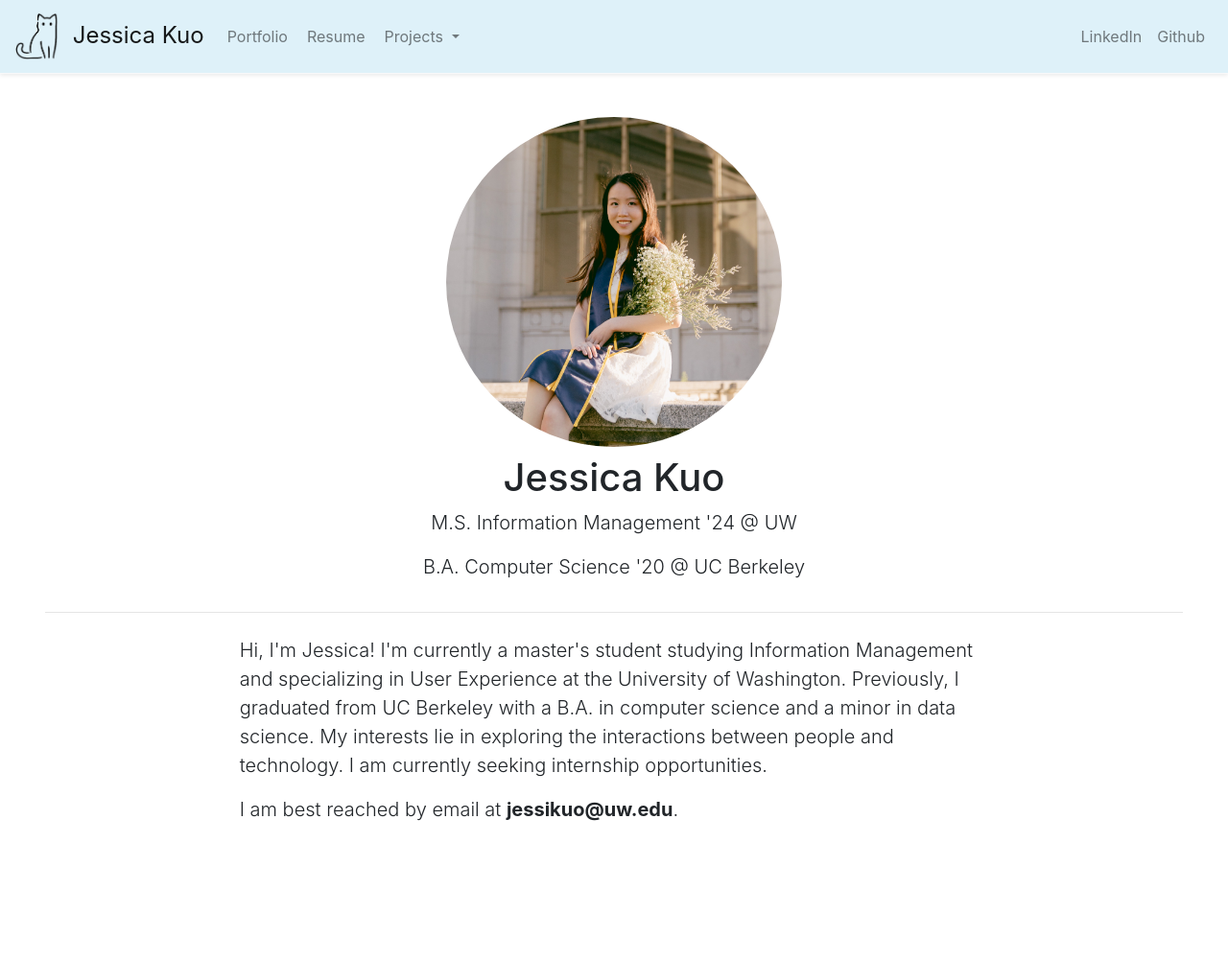
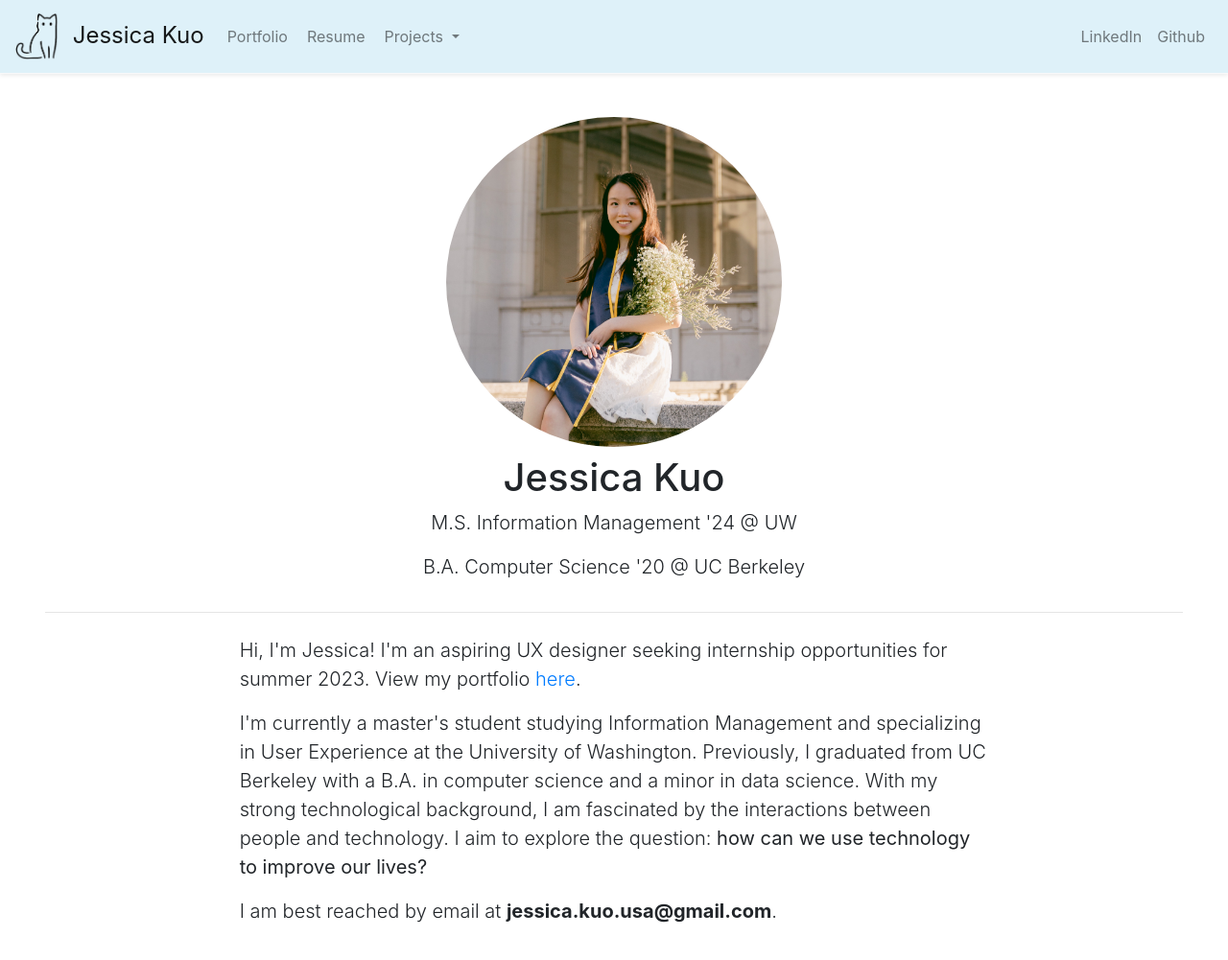
Before and after one commit to jesskuo/jesskuo.github.io, a Jekyll site: the page built from index.html, in a window 1280 px wide and 1043 px high. Shown: the top 1001 px of the window at 96% size. Built offline with Jekyll 4.4.1, drawn with Linux system fonts in a browser that asks for light colours; comment, search, counter and statistics services are not loaded.

Commit message:
Fixed homepage and resume

```diff
--- a/index.html
+++ b/index.html
@@ -6,23 +6,26 @@
       <div class="row justify-content-center">
         <img src="files/jessica_headshot.jpg" class="headshot center-block rounded-circle">
       </div>
-      <div class="row justify-content-center mt-2">
-        <h1>Jessica Kuo</h1>
+      <div class="row mt-2">
+        <div class="col-sm">
+          <h1 class="text-center">Jessica Kuo</h1>
+        </div>
       </div>
       <div class="row justify-content-center">
-        <p class="lead text-center">M.S. Information Management '24 @ UW</p>
-      </div>
-      <div class="row justify-content-center">
-        <p class="lead text-center">B.A. Computer Science '20 @ UC Berkeley</p>
+        <div class="col-sm">
+          <p class="lead text-center">M.S. Information Management '24 @ UW</p>
+          <p class="lead text-center">B.A. Computer Science '20 @ UC Berkeley</p>
+        </div>
       </div>
       <hr class="mb-4">
       <div class="row">
-        <div class="col-2"></div>
-        <div class="col">
-          <p class="lead">Hi, I'm Jessica! I'm currently a master's student studying Information Management and specializing in User Experience at the University of Washington. Previously, I graduated from UC Berkeley with a B.A. in computer science and a minor in data science. My interests lie in exploring the interactions between people and technology. I am currently seeking internship opportunities.</p>
-          <p class="lead">I am best reached by email at <b class="font-weight-bold">jessikuo@uw.edu</b>.</p>
+        <div class="col-sm-2"></div>
+        <div class="col-sm">
+          <p class="lead">Hi, I'm Jessica! I'm an aspiring UX designer seeking internship opportunities for summer 2023. View my portfolio <a href="portfolio.html">here</a>.</p>
+          <p class="lead">I'm currently a master's student studying Information Management and specializing in User Experience at the University of Washington. Previously, I graduated from UC Berkeley with a B.A. in computer science and a minor in data science. With my strong technological background, I am fascinated by the interactions between people and technology. I aim to explore the question: <b>how can we use technology to improve our lives?</b></p>
+          <p class="lead">I am best reached by email at <b class="font-weight-bold">jessica.kuo.usa@gmail.com</b>.</p>
         </div>
-        <div class="col-2"></div>
+        <div class="col-sm-2"></div>
       </div>
   </div>
 </div>
```
Also changed, not shown: 1 other file.
